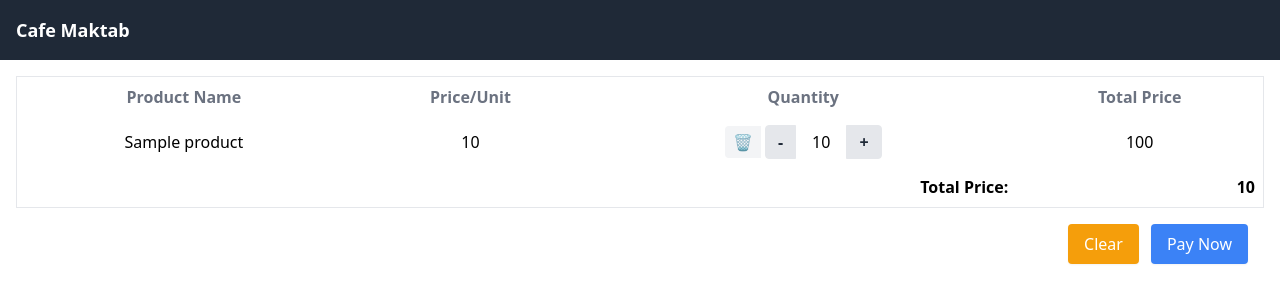
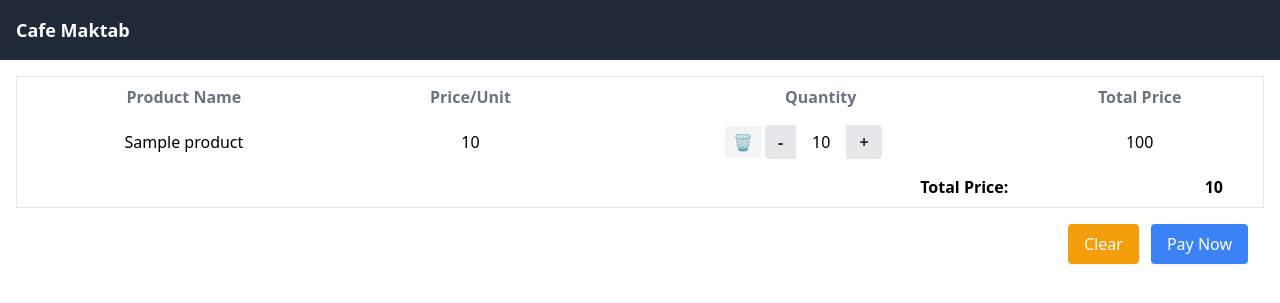
Before and after one commit to HamidBalaghi/Maktab105_DjangoCafe_Group2, a Python web app: template template/basket/cart.html in a window 1280 px wide. Shown: the top 303 px of the page. Run offline with Jinja, Linux system fonts and the light colour scheme; the template is opened without the code that fills it: most values are stand-ins (such as "Sample title", 1, 10 or a date in 2020).

Commit message:
changing some padding

```diff
--- a/template/basket/cart.html
+++ b/template/basket/cart.html
@@ -17,7 +17,7 @@
             <tr class="text-gray-500 font-bold">
                 <th class="p-2 text-center">Product Name</th>
                 <th class="p-2 text-center">Price/Unit</th>
-                <th class="p-2 text-center">Quantity</th>
+                <th class="pl-9 text-center">Quantity</th>
                 <th class="p-2 text-center">Total Price</th>
             </tr>
             </thead>
@@ -45,7 +45,7 @@
             {% endfor %}
             <tr>
                 <td colspan="3" class="text-right font-bold p-2">Total Price:</td>
-                <td class="p-2 text-right font-bold">{{ calculate_total_price(orders) }}</td>
+                <td class="text-right font-bold pr-10">{{ calculate_total_price(orders) }}</td>
             </tr>
             </tbody>
         </table>
```
